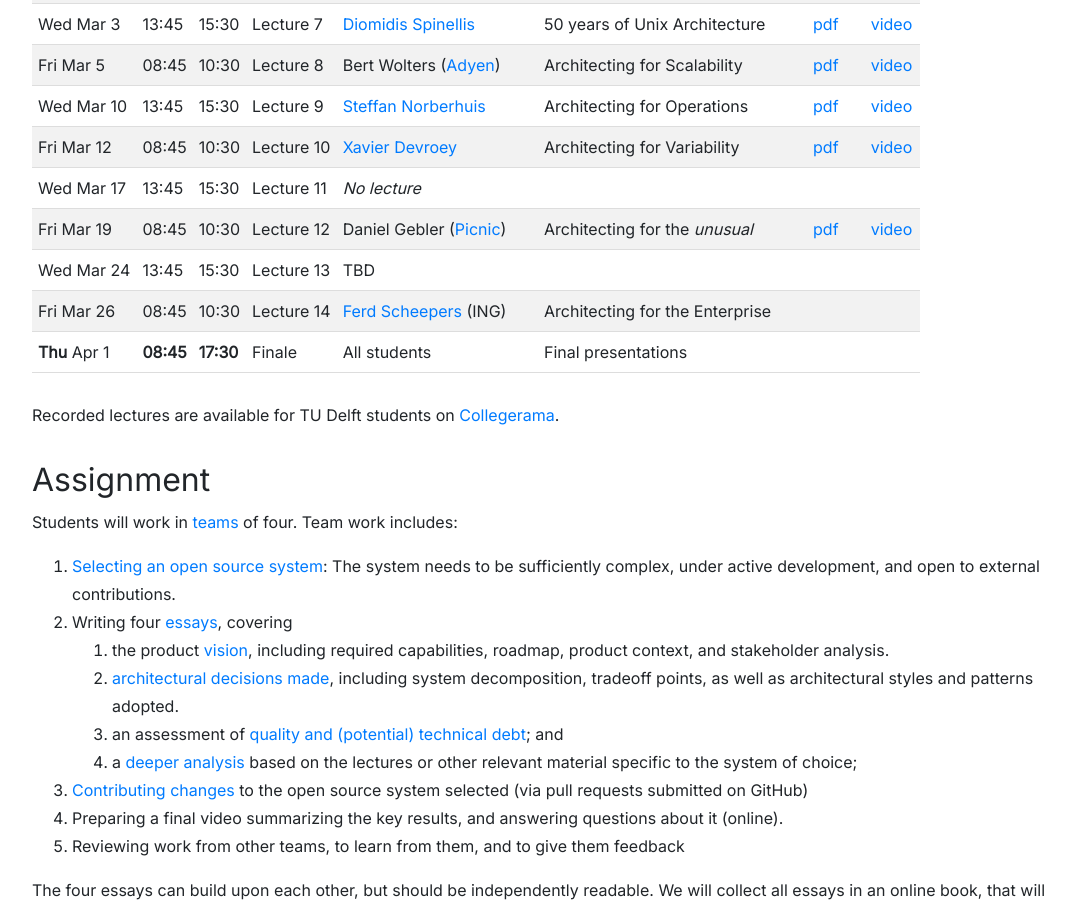
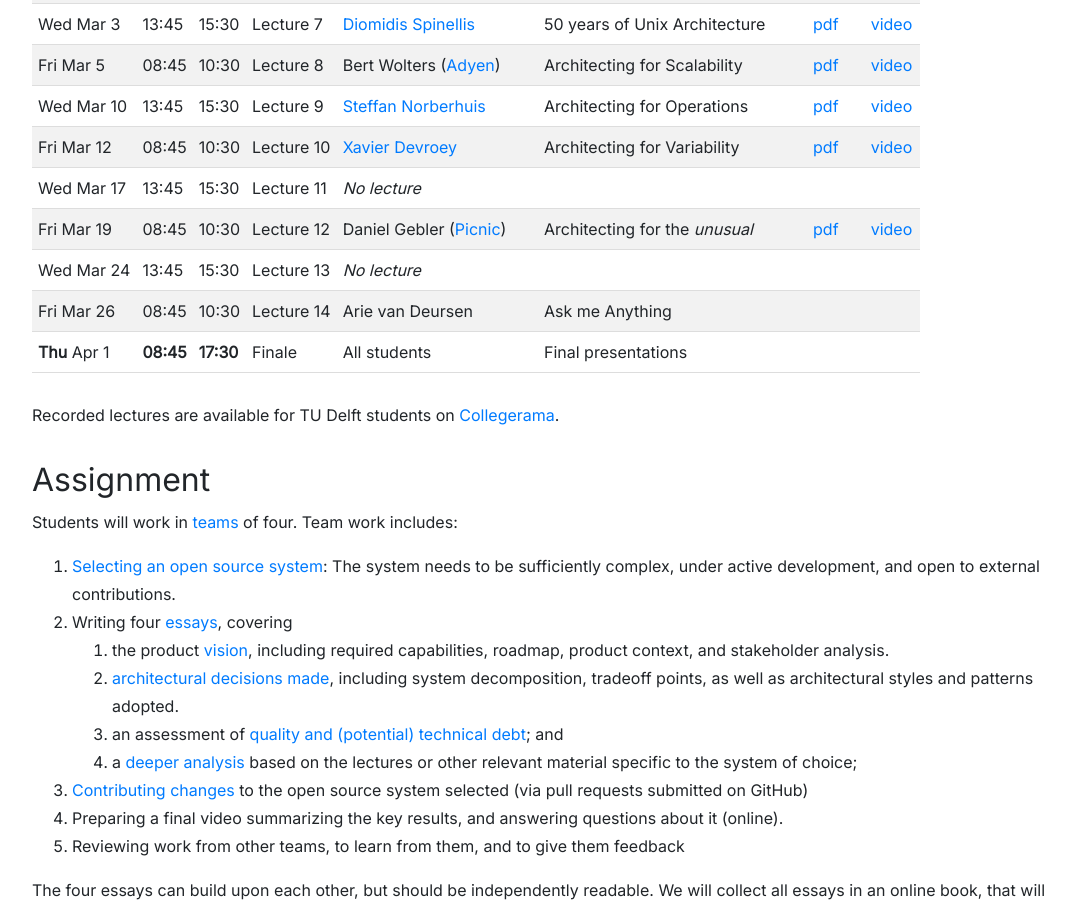
Before and after one commit to SERG-Delft/delftswa, a Jekyll site: the page built from 2021/index.md, in a window 1280 px wide and 900 px high, scrolled down 1496 px. Shown: the whole window, without its empty margins (86-1161 px from the left). Built offline with Jekyll 4.4.1, drawn with Linux system fonts in a browser that asks for light colours.

Commit message:
Swap Mar 26 lecture

```diff
--- a/2021/index.md
+++ b/2021/index.md
@@ -66,9 +66,13 @@ Wed Mar 10 | 13:45 | 15:30 | Lecture 9 | [Steffan Norberhuis][norberhuis]      |
 Fri Mar 12 | 08:45 | 10:30 | Lecture 10 | [Xavier Devroey][xavier] | Architecting for Variability | [pdf](slides/tudelft-architecture-spl2021.pdf) | [video](https://collegerama.tudelft.nl/Mediasite/Showcase/msc-computerscience/Presentation/648bf0fe0e89447b95acf171df0710a51d)
 Wed Mar 17 | 13:45 | 15:30 | Lecture 11 | _No lecture_
 Fri Mar 19 | 08:45 | 10:30 | Lecture 12 | Daniel Gebler ([Picnic])  | Architecting for the _unusual_ | [pdf](slides/architecting-for-the-unusual.pdf) | [video](https://collegerama.tudelft.nl/Mediasite/Channel/eemcs-msc-cs/watch/aaebb0e58178466fa2d19ccb87dc2a1b1d)
-Wed Mar 24 | 13:45 | 15:30 | Lecture 13 | TBD
+Wed Mar 24 | 13:45 | 15:30 | Lecture 13 | _No lecture_
+Fri Mar 26 | 08:45 | 10:30 | Lecture 14 | Arie van Deursen | Ask me Anything
+**Thu** Apr 1 | **08:45** | **17:30** | Finale | All students | Final presentations
+
+<!--
 Fri Mar 26 | 08:45 | 10:30 | Lecture 14 | [Ferd Scheepers][ferd] (ING) | Architecting for the Enterprise
-**Thu** Apr 1 | **08:45** | **17:30** | Finale | All students | Final presentations
+-->
 
 <br/>
 Recorded lectures are available for TU Delft students on [Collegerama].
```
